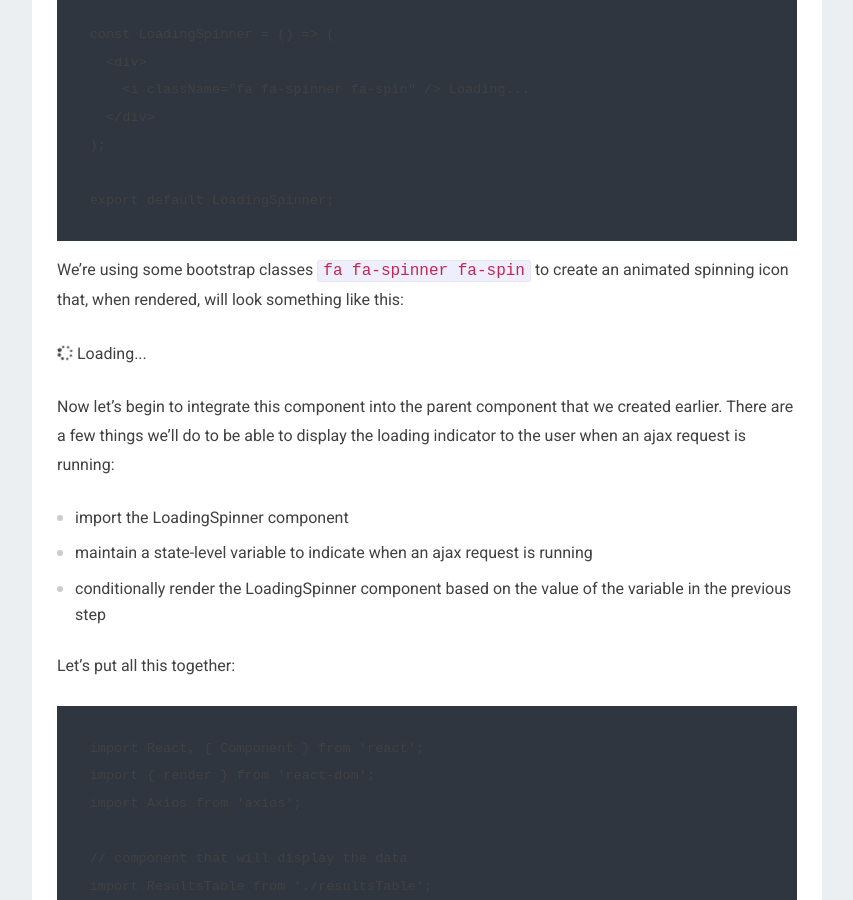
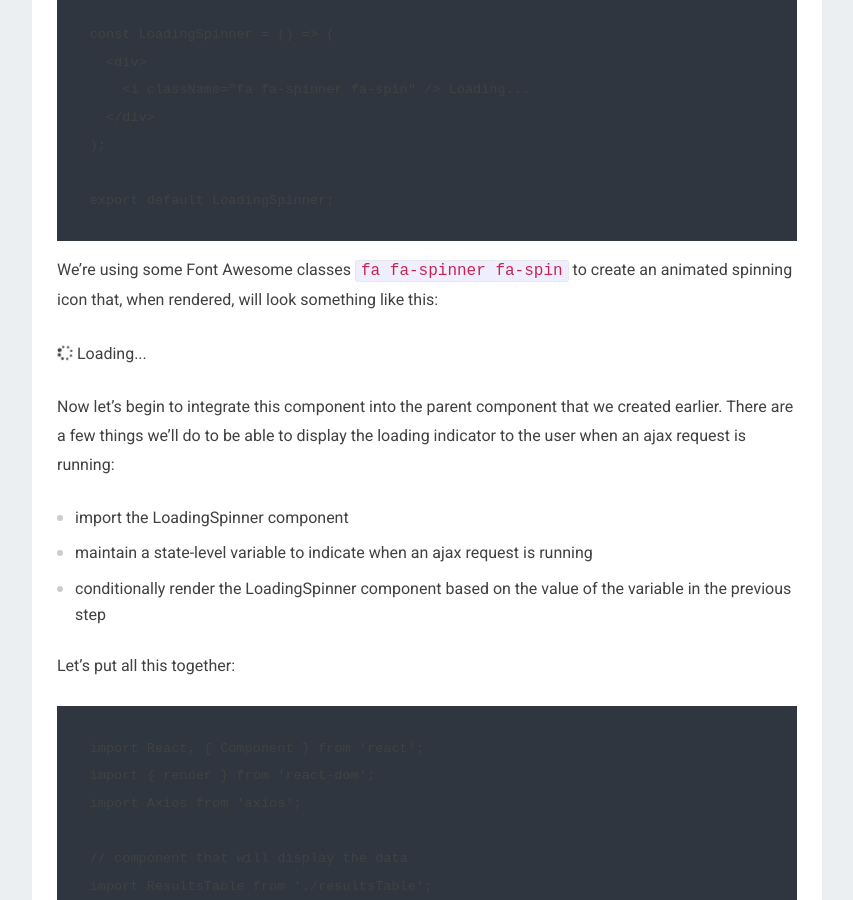
Before and after one commit to stvmlbrn/stvmlbrn.github.io, a Jekyll site: the page built from _posts/2017-10-14-display-loading-indicator-in-react-during-ajax-requests.md, in a window 1280 px wide and 900 px high, scrolled down 2346 px. Shown: the whole window, without its empty margins (48-901 px from the left). Built offline with Jekyll 4.4.1, drawn with Linux system fonts in a browser that asks for light colours; nearby versions of some CDN libraries; comment, search, counter and statistics services are not loaded.

Commit message:
updated content

```diff
--- a/_posts/2017-10-14-display-loading-indicator-in-react-during-ajax-requests.md
+++ b/_posts/2017-10-14-display-loading-indicator-in-react-during-ajax-requests.md
@@ -89,7 +89,7 @@ lifecycle methods we'll us a stateless functional component.
   </code>
 </pre>
 
-We're using some bootstrap classes `fa fa-spinner fa-spin` to create an animated spinning icon that, when rendered, will look something like this:
+We're using some Font Awesome classes `fa fa-spinner fa-spin` to create an animated spinning icon that, when rendered, will look something like this:
 
 <p>
   <i class="fa fa-spin fa-spinner"></i> Loading...
```
